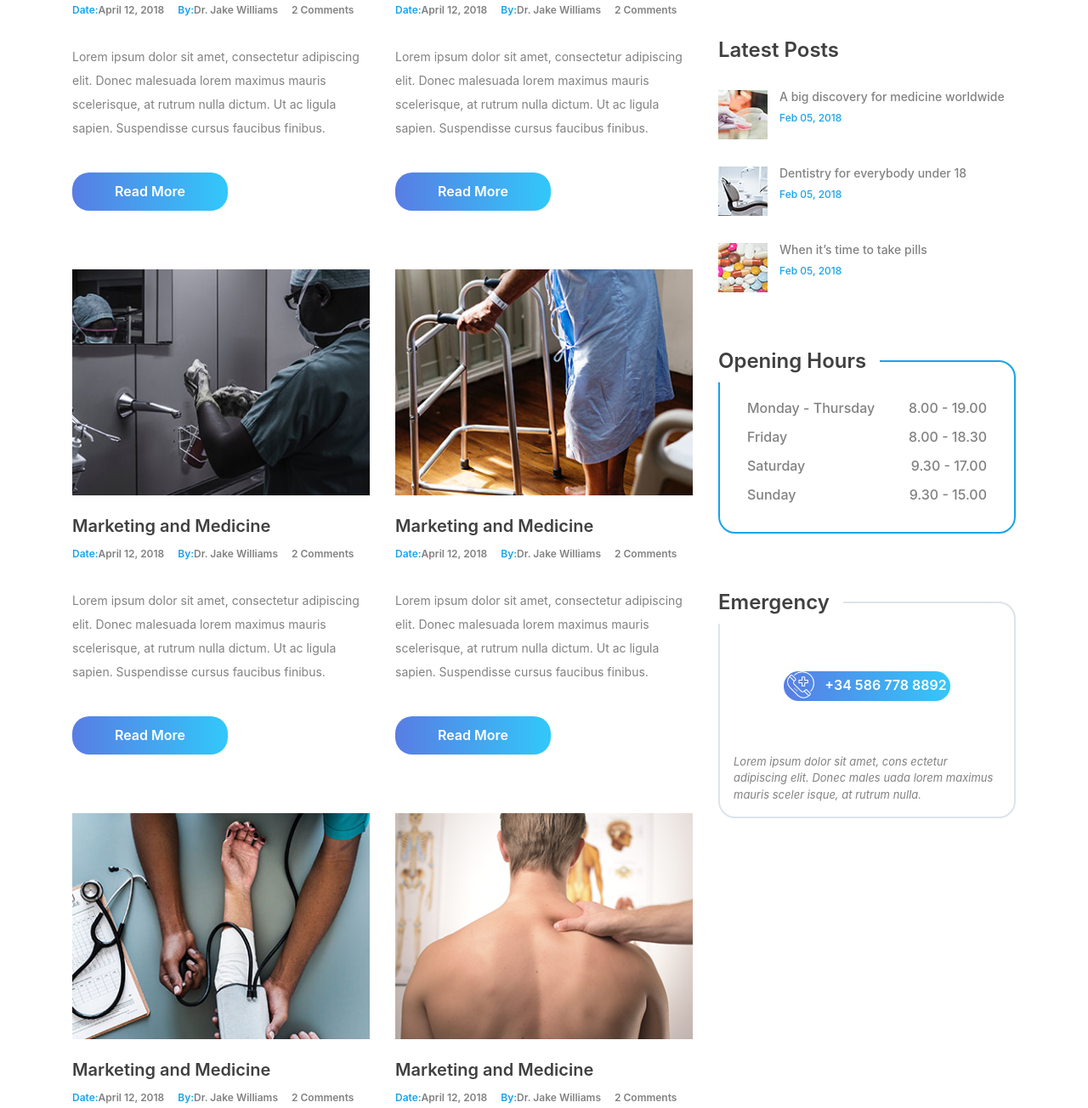
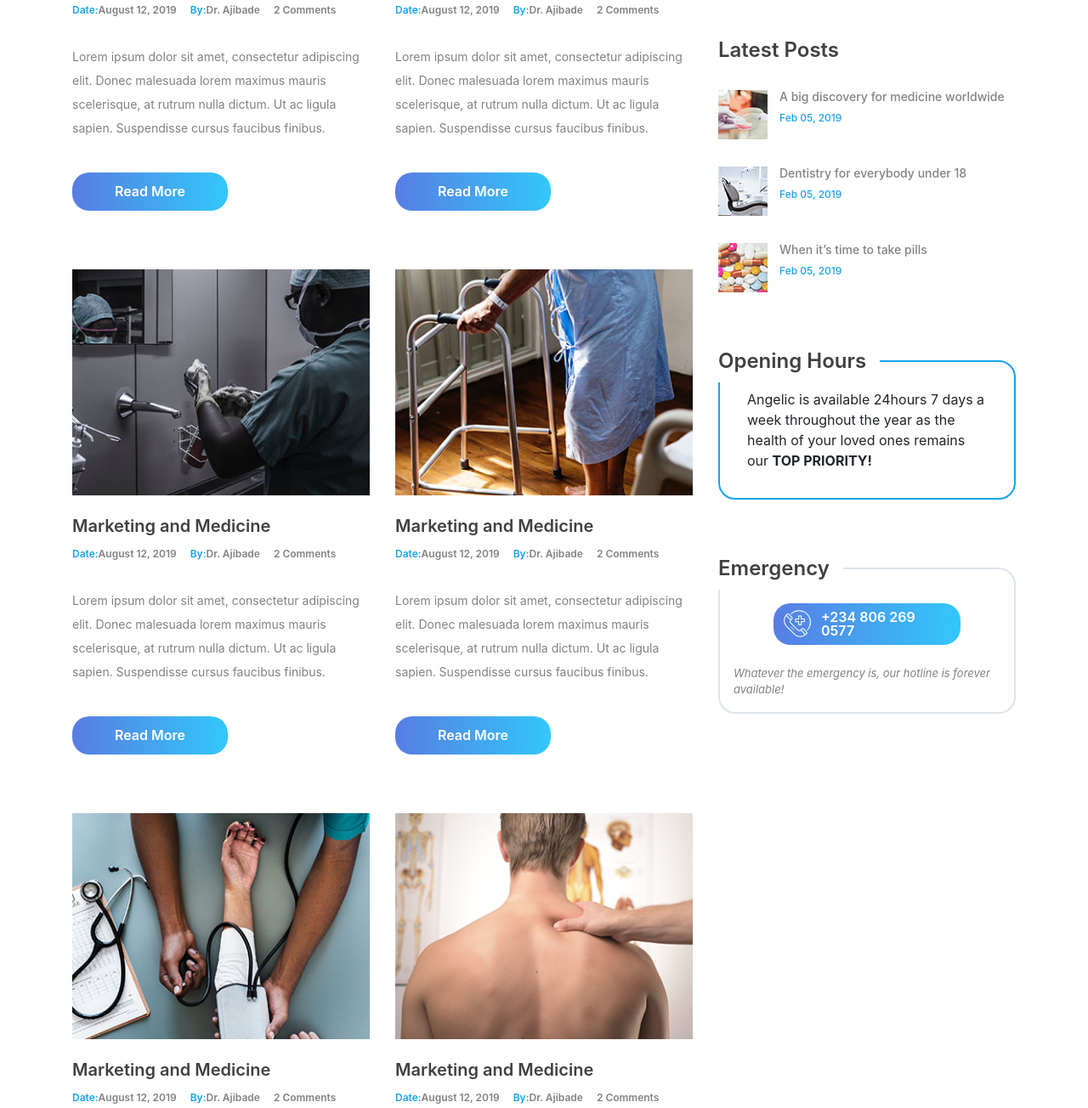
Before and after one commit to adedamolagig/angelichealthservices, a website with bundled scripts: page dist/news.html in a window 1280 px wide. Shown: the part 876-2180 px from the top of the page at 85% size. Built offline with nearby package versions, Linux system fonts and the light colour scheme.

Commit message:
chnaged concerning emergency

```diff
--- a/dist/news.html
+++ b/dist/news.html
@@ -86,9 +86,9 @@
                                     <h3>The latest in Medicine</h3>
 
                                     <div class="post-metas d-flex flex-wrap align-items-center">
-                                        <div class="posted-date"><label>Date: </label><a href="#">April 12, 2018</a></div>
+                                        <div class="posted-date"><label>Date: </label><a href="#">August 12, 2019</a></div>
 
-                                        <div class="posted-by"><label>By: </label><a href="#">Dr. Jake Williams</a></div>
+                                        <div class="posted-by"><label>By: </label><a href="#">Dr. Ajibade</a></div>
 
                                         <div class="post-comments"><a href="#">2 Comments</a></div>
                                     </div>
@@ -114,9 +114,9 @@
                                     <h3>All you need to know about pills</h3>
 
                                     <div class="post-metas d-flex flex-wrap align-items-center">
-                                        <div class="posted-date"><label>Date: </label><a href="#">April 12, 2018</a></div>
+                                        <div class="posted-date"><label>Date: </label><a href="#">August 12, 2019</a></div>
 
-                                        <div class="posted-by"><label>By: </label><a href="#">Dr. Jake Williams</a></div>
+                                        <div class="posted-by"><label>By: </label><a href="#">Dr. Ajibade</a></div>
 
                                         <div class="post-comments"><a href="#">2 Comments</a></div>
                                     </div>
@@ -142,9 +142,9 @@
                                     <h3>Marketing and Medicine</h3>
 
                                     <div class="post-metas d-flex flex-wrap align-items-center">
-                                        <div class="posted-date"><label>Date: </label><a href="#">April 12, 2018</a></div>
+                                        <div class="posted-date"><label>Date: </label><a href="#">August 12, 2019</a></div>
 
-                                        <div class="posted-by"><label>By: </label><a href="#">Dr. Jake Williams</a></div>
+                                        <div class="posted-by"><label>By: </label><a href="#">Dr. Ajibade</a></div>
 
                                         <div class="post-comments"><a href="#">2 Comments</a></div>
                                     </div>
@@ -170,9 +170,9 @@
                                     <h3>Marketing and Medicine</h3>
 
                                     <div class="post-metas d-flex flex-wrap align-items-center">
-                                        <div class="posted-date"><label>Date: </label><a href="#">April 12, 2018</a></div>
+                                        <div class="posted-date"><label>Date: </label><a href="#">August 12, 2019</a></div>
 
-                                        <div class="posted-by"><label>By: </label><a href="#">Dr. Jake Williams</a></div>
+                                        <div class="posted-by"><label>By: </label><a href="#">Dr. Ajibade</a></div>
 
                                         <div class="post-comments"><a href="#">2 Comments</a></div>
                                     </div>
@@ -198,9 +198,9 @@
                                     <h3>Marketing and Medicine</h3>
 
                                     <div class="post-metas d-flex flex-wrap align-items-center">
-                                        <div class="posted-date"><label>Date: </label><a href="#">April 12, 2018</a></div>
+                                        <div class="posted-date"><label>Date: </label><a href="#">August 12, 2019</a></div>
 
-                                        <div class="posted-by"><label>By: </label><a href="#">Dr. Jake Williams</a></div>
+                                        <div class="posted-by"><label>By: </label><a href="#">Dr. Ajibade</a></div>
 
                                         <div class="post-comments"><a href="#">2 Comments</a></div>
                                     </div>
@@ -226,9 +226,9 @@
                                     <h3>Marketing and Medicine</h3>
 
                                     <div class="post-metas d-flex flex-wrap align-items-center">
-                                        <div class="posted-date"><label>Date: </label><a href="#">April 12, 2018</a></div>
+                                        <div class="posted-date"><label>Date: </label><a href="#">August 12, 2019</a></div>
 
-                                        <div class="posted-by"><label>By: </label><a href="#">Dr. Jake Williams</a></div>
+                                        <div class="posted-by"><label>By: </label><a href="#">Dr. Ajibade</a></div>
 
                                         <div class="post-comments"><a href="#">2 Comments</a></div>
                                     </div>
@@ -286,7 +286,7 @@
                                 <div class="entry-content">
                                     <h3 class="entry-title"><a href="#">A big discovery for medicine worldwide</a></h3>
 
-                                    <div class="posted-date">Feb 05, 2018</div>
+                                    <div class="posted-date">Feb 05, 2019</div>
                                 </div>
                             </li>
 
@@ -296,7 +296,7 @@
                                 <div class="entry-content">
                                     <h3 class="entry-title"><a href="#">Dentistry for everybody under 18</a></h3>
 
-                                    <div class="posted-date">Feb 05, 2018</div>
+                                    <div class="posted-date">Feb 05, 2019</div>
                                 </div>
                             </li>
 
@@ -306,7 +306,7 @@
                                 <div class="entry-content">
                                     <h3 class="entry-title"><a href="#">When it’s time to take pills</a></h3>
 
-                                    <div class="posted-date">Feb 05, 2018</div>
+                                    <div class="posted-date">Feb 05, 2019</div>
                                 </div>
                             </li>
                         </ul>
@@ -316,21 +316,18 @@
                         <h2 class="d-flex align-items-center">Opening Hours</h2>
 
                         <ul class="p-0 m-0">
-                            <li>Monday - Thursday <span>8.00 - 19.00</span></li>
-                            <li>Friday <span>8.00 - 18.30</span></li>
-                            <li>Saturday <span>9.30 - 17.00</span></li>
-                            <li>Sunday <span>9.30 - 15.00</span></li>
+                             Angelic is available 24hours 7 days a week throughout the year as the health of your loved ones remains our <b>TOP PRIORITY!</b>
                         </ul>
                     </div>
 
                     <div class="emergency-box">
                         <h2 class="d-flex align-items-center">Emergency</h2>
 
-                        <div class="call-btn text-center">
-                            <a class="d-flex justify-content-center align-items-center button gradient-bg" href="#"><img src="images/emergency-call.png"> +34 586 778 8892</a>
+                        <div class="call-btn button gradient-bg">
+                            <a class="d-flex justify-content-center align-items-center" href="#"><img src="images/emergency-call.png">+234 806 269 0577</a>
                         </div>
 
-                        <p>Lorem ipsum dolor sit amet, cons ectetur adipiscing elit. Donec males uada lorem maximus mauris sceler isque, at rutrum nulla.</p>
+                        <p>Whatever the emergency is, our hotline is forever available!</p>
                     </div>
                 </div>
             </div>
```
Also changed, not shown: dist/careers.html (+6 -9 lines), dist/index.html (+3 -3 lines).
